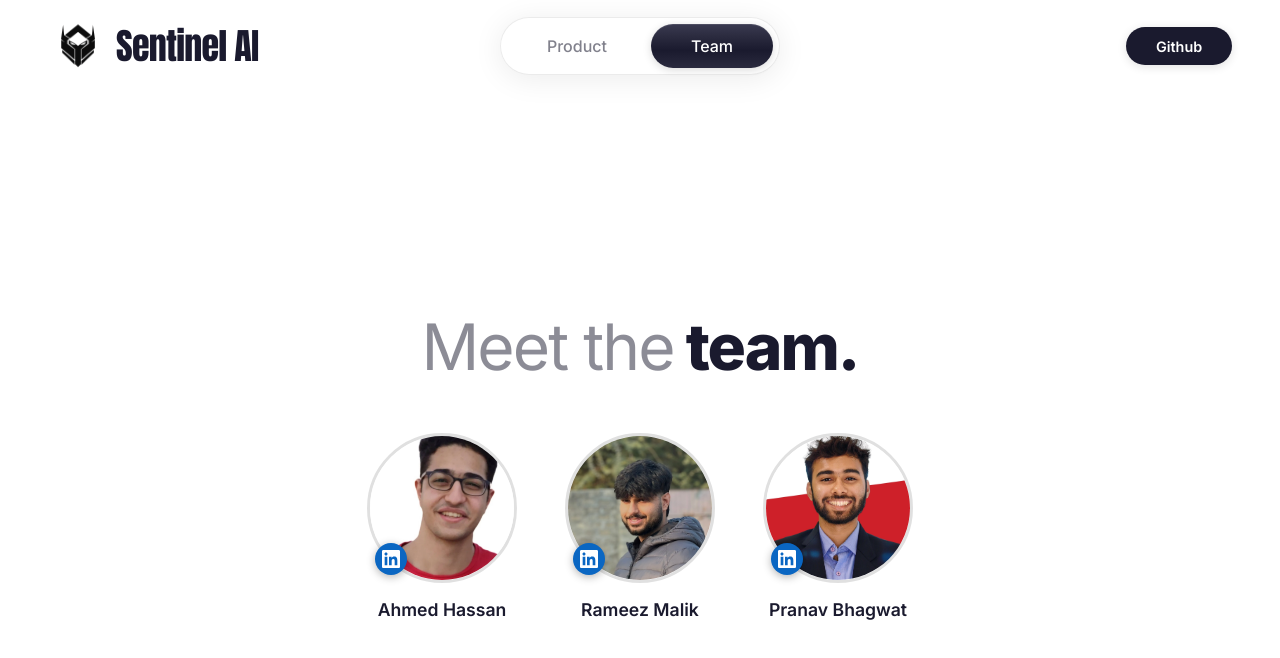
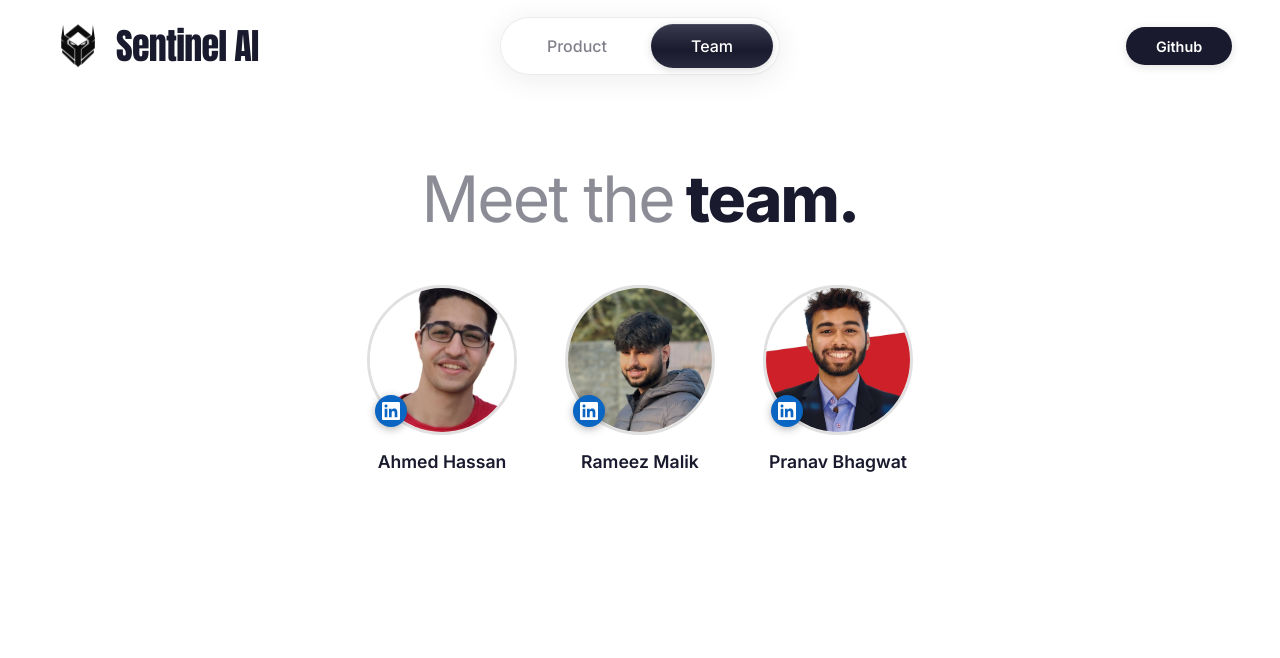
Before and after one commit to RameezMilk/sentinel-ai, a React (Vite) app in the folder product-site/: page /team in a window 1280 px wide. Shown: the top 658 px of the page. Built offline with nearby package versions, Linux system fonts and the light colour scheme; a web font is replaced by a local one.

Commit message:
fixed page size

```diff
--- a/product-site/src/styles/index.css
+++ b/product-site/src/styles/index.css
@@ -29,20 +29,18 @@
 }
 
 #root {
-  min-height: 100vh;
 }
 
 main {
-  min-height: 100vh;
+  min-height: 0;
 }
 
 /* Hero Section */
 .hero {
-  height: 100vh;
+  min-height: 100vh;
   display: flex;
   flex-direction: column;
   padding: 0;
-  overflow: hidden;
 }
 
 /* Header */
@@ -342,17 +340,14 @@
 
 /* Page Layouts */
 .page {
-  min-height: 100vh;
   display: flex;
   flex-direction: column;
 }
 
 .page-content {
-  flex: 1;
   display: flex;
   flex-direction: column;
   align-items: center;
-  justify-content: center;
   padding: 2rem;
   padding-top: 10rem;
   text-align: center;
@@ -514,11 +509,6 @@
   .navbar-tab {
     padding: 0.5rem 1.5rem;
     font-size: 0.85rem;
-  }
-
-  .hero {
-    height: auto;
-    min-height: 100vh;
   }
 
   .hero-content {
```
Also changed, not shown: 3 other files (tests, documents, lock files or other folders).
